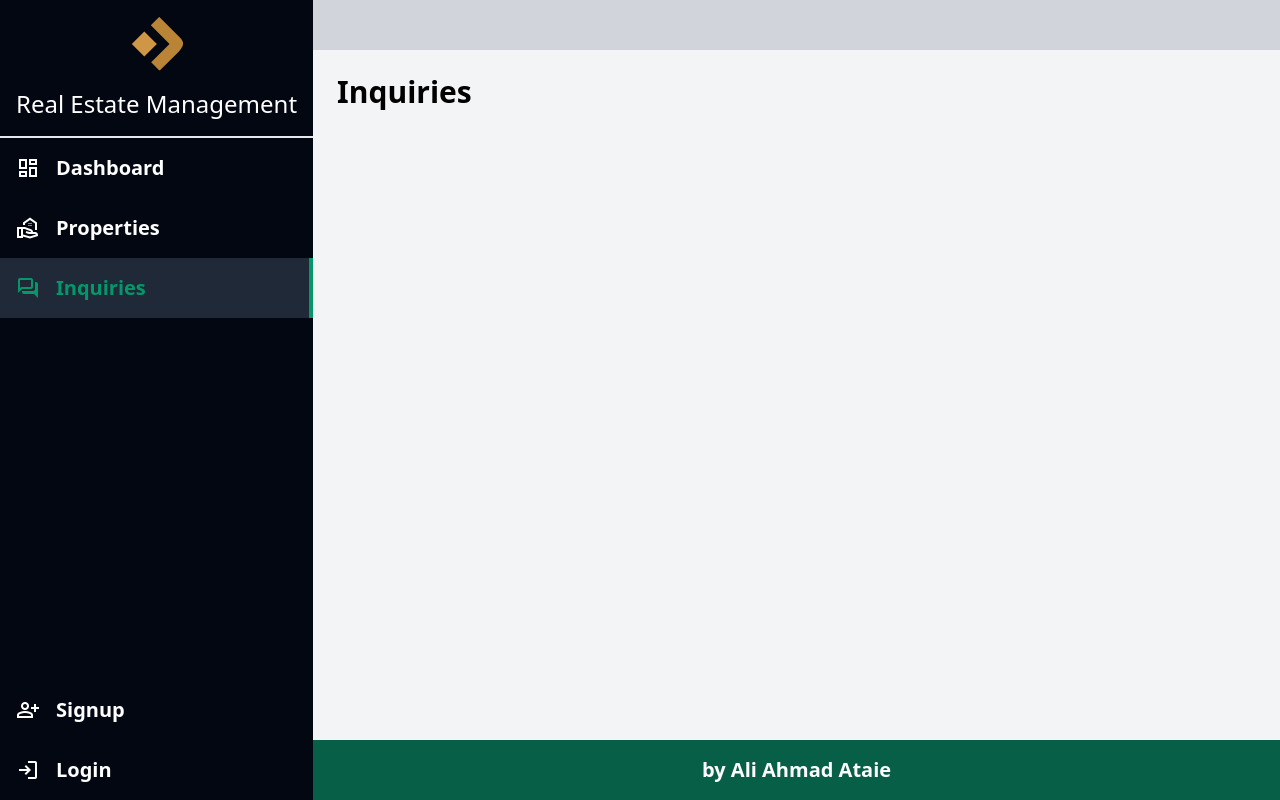
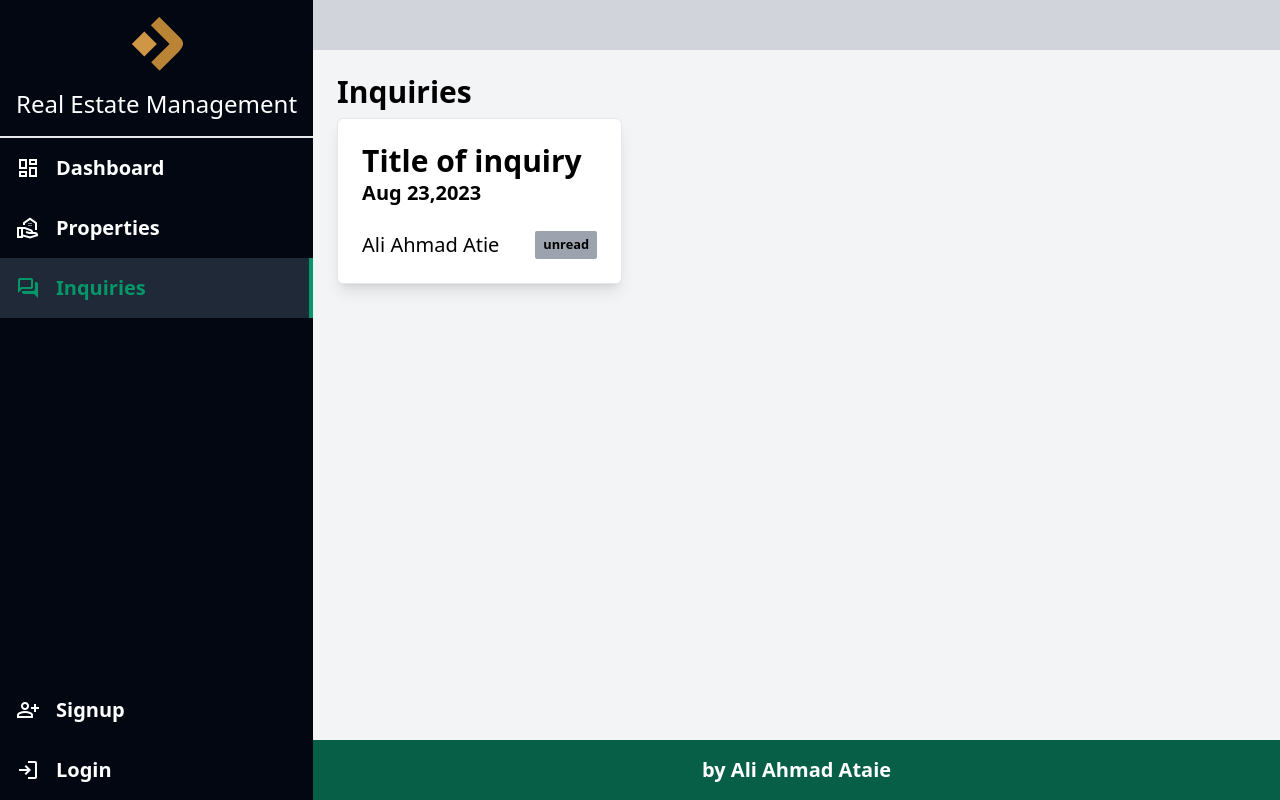
Before and after one commit to iamaliataie/vue-dashboard, a Vue app: page /inquiry in a window 1280 px wide. Built offline with nearby package versions, Linux system fonts and the light colour scheme.

Commit message:
add inquiry item component to inquiry page

```diff
--- a/src/views/InquiryView.vue
+++ b/src/views/InquiryView.vue
@@ -1,3 +1,7 @@
+<script setup>
+import InquiryItem from '../components/InquiryItem.vue';
+</script>
+
 <template>
     <div>
       <h1 class="text-3xl font-bold">Inquiries</h1>
@@ -5,7 +9,7 @@
         <div
           class="grid grid-cols-1 sm:grid-cols-2 lg:grid-cols-3 gap-8"
         >
-
+        <InquiryItem />
         </div>
       </div>
     </div>
```
